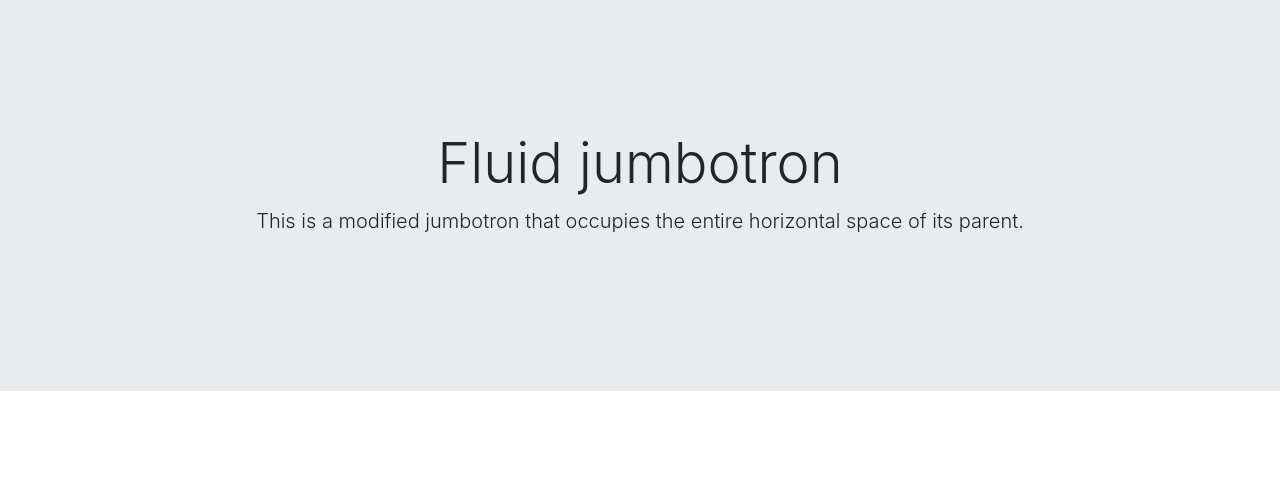
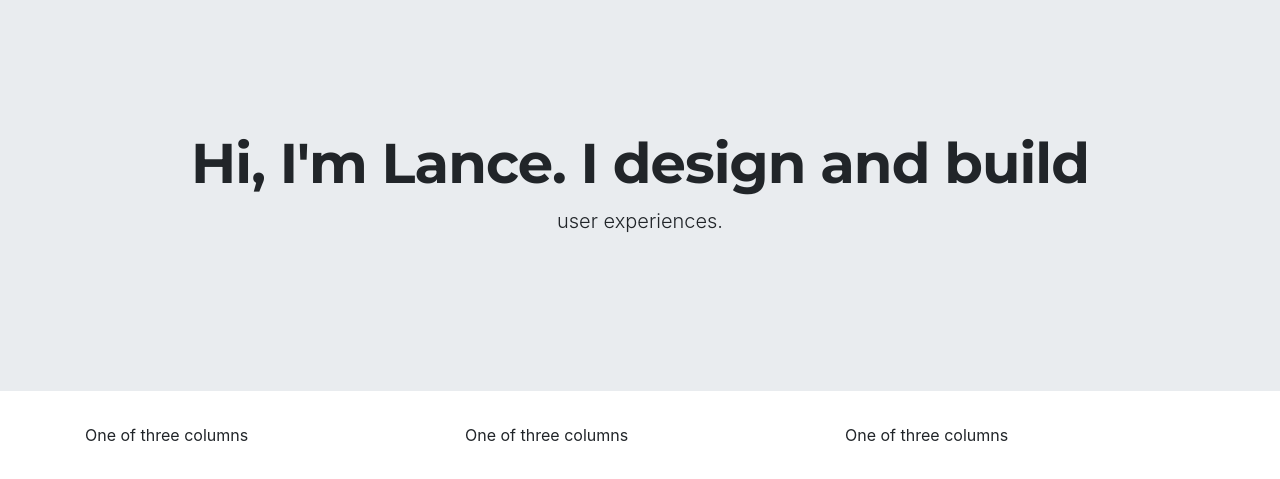
Before and after one commit to lancehenry/lanceschmance.github.io, a plain HTML site: page index.html in a window 1280 px wide. Shown: the part 95-574 px from the top of the page. Drawn offline with nearby package versions, Linux system fonts and the light colour scheme.

Commit message:
Added Expertise Row

```diff
--- a/assets/css/style.css
+++ b/assets/css/style.css
@@ -16,3 +16,9 @@ body, html {
     justify-content: center;
     align-items: center;
 }
+
+.display-4 {
+    font-family: 'Montserrat', sans-serif;
+    font-weight: 700;
+    letter-spacing: -1px;
+}
--- a/index.html
+++ b/index.html
@@ -59,10 +59,26 @@
             </div>
         </nav>
 
+        <!-- Jumbotron Layout -->
         <div class="jumbotron jumbotron-fluid">
             <div class="container text-center jumbo-container">
-                <h1 class="display-4">Fluid jumbotron</h1>
-                <p class="lead">This is a modified jumbotron that occupies the entire horizontal space of its parent.</p>
+                <h1 class="display-4">Hi, I'm Lance. I design and build</h1>
+                <p class="lead">user experiences.</p>
+            </div>
+        </div>
+
+        <!-- My Expertise Row -->
+        <div class="container">
+            <div class="row">
+                <div class="col-sm">
+                    One of three columns
+                </div>
+                <div class="col-sm">
+                    One of three columns
+                </div>
+                <div class="col-sm">
+                    One of three columns
+                </div>
             </div>
         </div>
 
```
